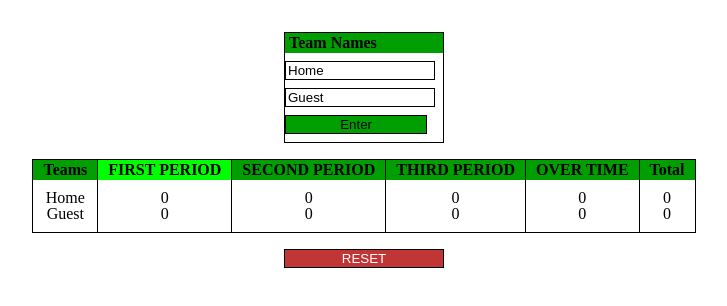
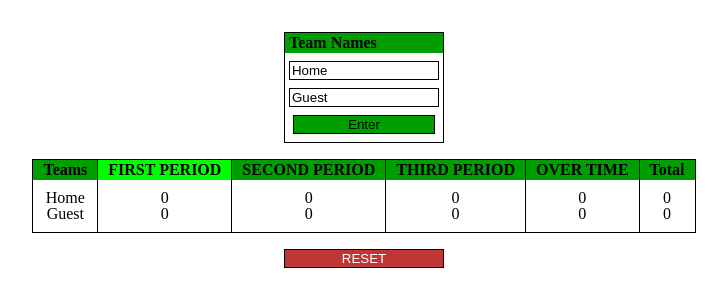
Before and after one commit to DerekPixel/hockey-shot-clock, a React (Create React App) app: page / in a window 1280 px wide. Shown: the top 306 px of the page, without its empty margins (276-1003 px from the left). Built offline with nearby package versions, Linux system fonts and the light colour scheme.

Commit message:
added new flex class

```diff
--- a/src/Components/TeamNameInputs.jsx
+++ b/src/Components/TeamNameInputs.jsx
@@ -43,7 +43,7 @@ function TeamNameInputs({teamNames, setTeamNames, setTeamNameInputsInFocus}) {
   }
 
   return (
-    <div className='input-container' ref={inputContainer}>
+    <div className='input-container flex' ref={inputContainer}>
       <h4
         className='team-name-title'
       >Team Names</h4>
```
